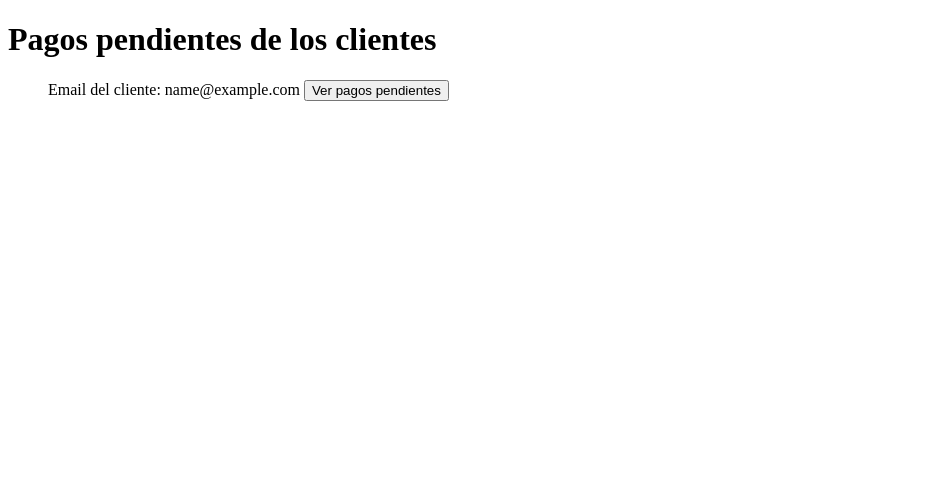
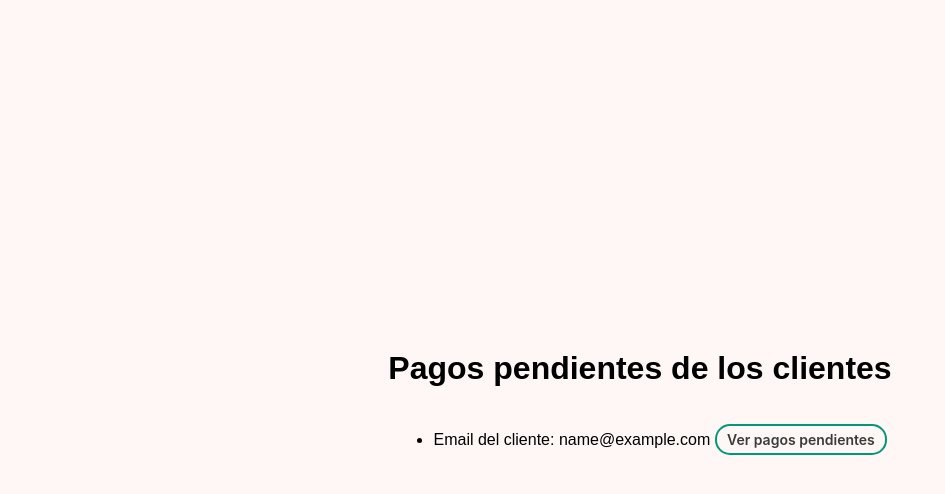
Before and after one commit to arnaums02/Joint-Project---Grup-B, a Django app: page /getCustomersBills/ in a window 1280 px wide. Shown: the top 494 px of the page, without its empty margins (0-945 px from the left). Run offline with Django 5.2, Linux system fonts and the light colour scheme; a user stored in the database is signed in; tables that the repository leaves empty hold one stand-in row (values such as "Sample post").

Commit message:
visual css getCustomerBills

```diff
--- a/JointProject/templates/addItemToBill.html
+++ b/JointProject/templates/addItemToBill.html
@@ -10,7 +10,7 @@
         <form method="post" class="form_vertical">
             {% csrf_token %}
             {{ form.as_p }}
-            <button type="submit" class="btn">Confirmar</button>
+            <button type="submit" class="button-66">Confirmar</button>
         </form>
     </body>
 </html>
--- a/JointProject/templates/getCustomersBills.html
+++ b/JointProject/templates/getCustomersBills.html
@@ -1,15 +1,20 @@
+{% load static %}
 <!DOCTYPE html>
 <html lang="en">
-    <head>
-        <title>Pagos pendientes de los clientes</title>
-    </head>
-    <body>
+<head>
+    <meta charset="UTF-8">
+    <meta name="viewport" content="width=device-width, initial-scale=1.0">
+    <title>Pagos pendientes de los clientes</title>
+    <link rel="stylesheet" type="text/css" href="{% static 'css/show_tables.css' %}">
+</head>
+<body>
+    <div class="form_vertical">
         <h1>Pagos pendientes de los clientes</h1>
         {% for bill in bills %}
             <ul>
-                Email del cliente: {{ bill.customer.email }}
-                <a href="{% url 'billDetails' bill.id %}"><button type="submit">Ver pagos pendientes</button></a>
+                <li>Email del cliente: {{ bill.customer.email }} <a href="{% url 'billDetails' bill.id %}" class="button-66" role="button">Ver pagos pendientes</a></li>
             </ul>
         {% endfor %}
-    </body>
+    </div>
+</body>
 </html>
```
